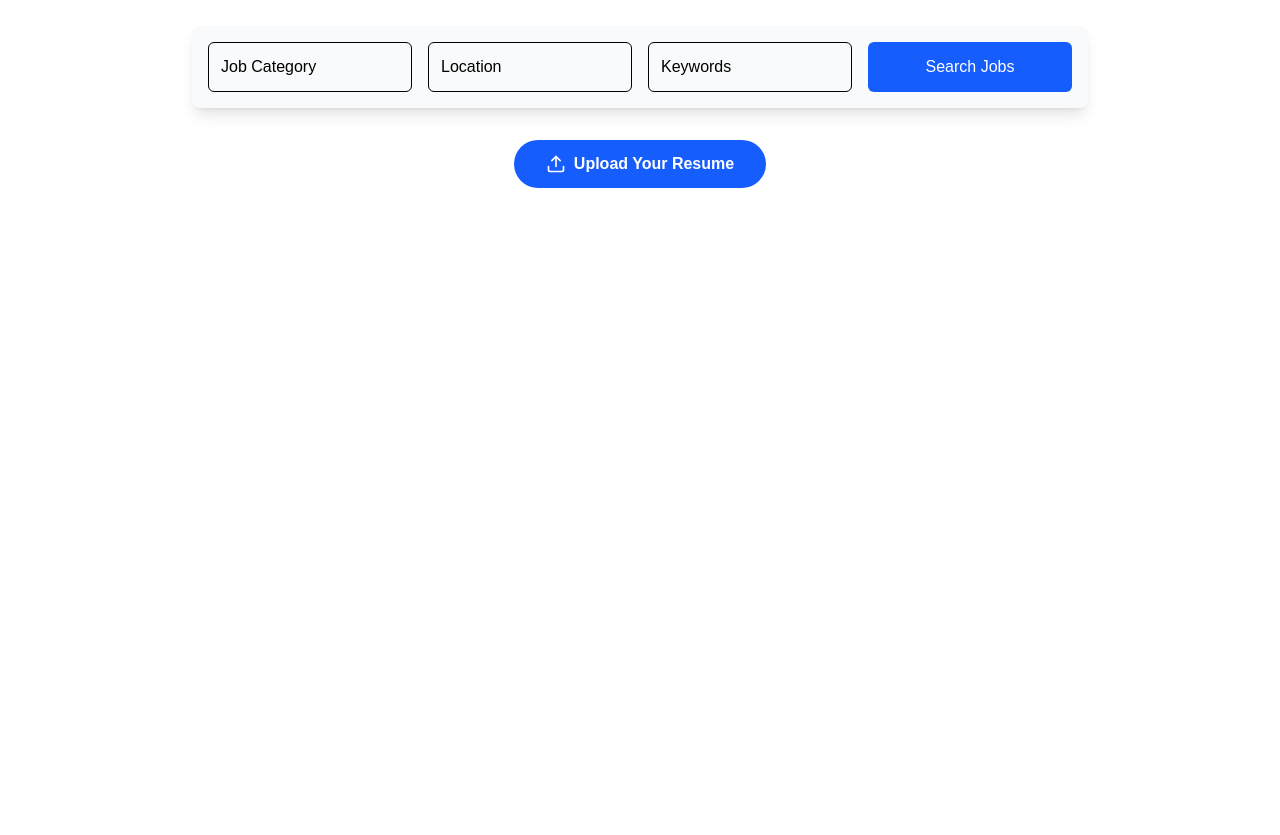
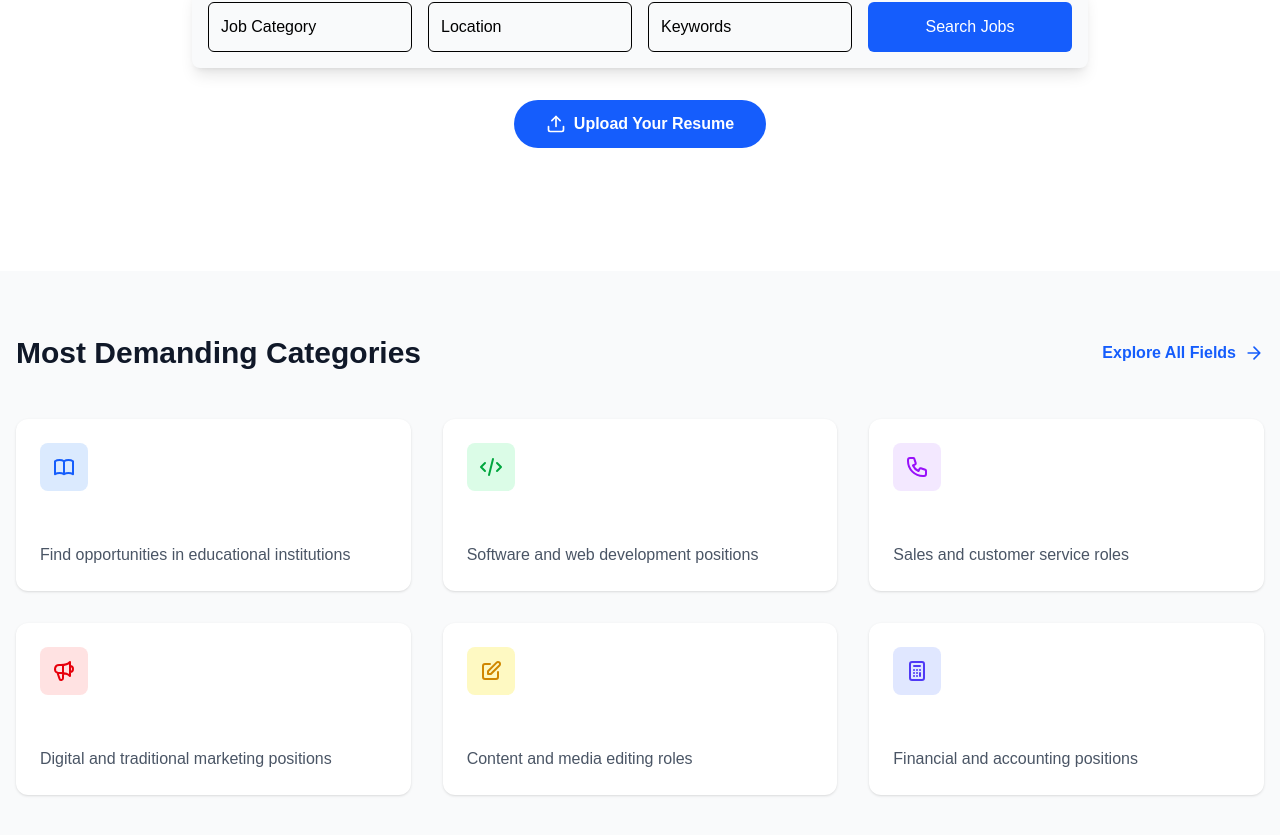
Before and after one commit to kajumac07/rozgar-web, a Next.js app: page / in a window 1280 px wide. Shown: the part 363-1198 px from the top of the page. Before the commit the page ends 800 px from the top, so only its background shows below. Built offline with nearby package versions, Linux system fonts and the light colour scheme.

Commit message:
Add CategorySection component to Home page and adjust HeroSection height for improved layout

```diff
--- /dev/null
+++ b/src/app/(home)/components/CategorySection.tsx
@@ -0,0 +1,171 @@
+import React from "react";
+import Link from "next/link";
+
+export default function CategorySectionComponent() {
+  return (
+    <section className="py-16 bg-gray-50">
+      <div className="container mx-auto px-4">
+        <div className="flex justify-between items-center mb-12">
+          <h2 className="text-3xl font-bold text-gray-900">
+            Most Demanding Categories
+          </h2>
+          <Link
+            href="/categories"
+            className="text-blue-600 hover:text-blue-700 font-semibold flex items-center gap-2"
+          >
+            Explore All Fields
+            <svg
+              xmlns="http://www.w3.org/2000/svg"
+              width="20"
+              height="20"
+              viewBox="0 0 24 24"
+              fill="none"
+              stroke="currentColor"
+              strokeWidth="2"
+              strokeLinecap="round"
+              strokeLinejoin="round"
+            >
+              <path d="M5 12h14M12 5l7 7-7 7" />
+            </svg>
+          </Link>
+        </div>
+
+        <div className="grid grid-cols-1 md:grid-cols-2 lg:grid-cols-3 gap-8">
+          <div className="bg-white p-6 rounded-xl shadow-sm hover:shadow-md transition-shadow">
+            <div className="w-12 h-12 bg-blue-100 rounded-lg flex items-center justify-center mb-4">
+              <svg
+                xmlns="http://www.w3.org/2000/svg"
+                className="h-6 w-6 text-blue-600"
+                fill="none"
+                viewBox="0 0 24 24"
+                stroke="currentColor"
+              >
+                <path
+                  strokeLinecap="round"
+                  strokeLinejoin="round"
+                  strokeWidth={2}
+                  d="M12 6.253v13m0-13C10.832 5.477 9.246 5 7.5 5S4.168 5.477 3 6.253v13C4.168 18.477 5.754 18 7.5 18s3.332.477 4.5 1.253m0-13C13.168 5.477 14.754 5 16.5 5c1.747 0 3.332.477 4.5 1.253v13C19.832 18.477 18.247 18 16.5 18c-1.746 0-3.332.477-4.5 1.253"
+                />
+              </svg>
+            </div>
+            <h3 className="text-xl font-semibold mb-2">
+              School and College Staff
+            </h3>
+            <p className="text-gray-600">
+              Find opportunities in educational institutions
+            </p>
+          </div>
+
+          <div className="bg-white p-6 rounded-xl shadow-sm hover:shadow-md transition-shadow">
+            <div className="w-12 h-12 bg-green-100 rounded-lg flex items-center justify-center mb-4">
+              <svg
+                xmlns="http://www.w3.org/2000/svg"
+                className="h-6 w-6 text-green-600"
+                fill="none"
+                viewBox="0 0 24 24"
+                stroke="currentColor"
+              >
+                <path
+                  strokeLinecap="round"
+                  strokeLinejoin="round"
+                  strokeWidth={2}
+                  d="M10 20l4-16m4 4l4 4-4 4M6 16l-4-4 4-4"
+                />
+              </svg>
+            </div>
+            <h3 className="text-xl font-semibold mb-2">Development</h3>
+            <p className="text-gray-600">
+              Software and web development positions
+            </p>
+          </div>
+
+          <div className="bg-white p-6 rounded-xl shadow-sm hover:shadow-md transition-shadow">
+            <div className="w-12 h-12 bg-purple-100 rounded-lg flex items-center justify-center mb-4">
+              <svg
+                xmlns="http://www.w3.org/2000/svg"
+                className="h-6 w-6 text-purple-600"
+                fill="none"
+                viewBox="0 0 24 24"
+                stroke="currentColor"
+              >
+                <path
+                  strokeLinecap="round"
+                  strokeLinejoin="round"
+                  strokeWidth={2}
+                  d="M3 5a2 2 0 012-2h3.28a1 1 0 01.948.684l1.498 4.493a1 1 0 01-.502 1.21l-2.257 1.13a11.042 11.042 0 005.516 5.516l1.13-2.257a1 1 0 011.21-.502l4.493 1.498a1 1 0 01.684.949V19a2 2 0 01-2 2h-1C9.716 21 3 14.284 3 6V5z"
+                />
+              </svg>
+            </div>
+            <h3 className="text-xl font-semibold mb-2">Telemarketing</h3>
+            <p className="text-gray-600">Sales and customer service roles</p>
+          </div>
+
+          <div className="bg-white p-6 rounded-xl shadow-sm hover:shadow-md transition-shadow">
+            <div className="w-12 h-12 bg-red-100 rounded-lg flex items-center justify-center mb-4">
+              <svg
+                xmlns="http://www.w3.org/2000/svg"
+                className="h-6 w-6 text-red-600"
+                fill="none"
+                viewBox="0 0 24 24"
+                stroke="currentColor"
+              >
+                <path
+                  strokeLinecap="round"
+                  strokeLinejoin="round"
+                  strokeWidth={2}
+                  d="M11 5.882V19.24a1.76 1.76 0 01-3.417.592l-2.147-6.15M18 13a3 3 0 100-6M5.436 13.683A4.001 4.001 0 017 6h1.832c4.1 0 7.625-1.234 9.168-3v14c-1.543-1.766-5.067-3-9.168-3H7a3.988 3.988 0 01-1.564-.317z"
+                />
+              </svg>
+            </div>
+            <h3 className="text-xl font-semibold mb-2">Marketing</h3>
+            <p className="text-gray-600">
+              Digital and traditional marketing positions
+            </p>
+          </div>
+
+          <div className="bg-white p-6 rounded-xl shadow-sm hover:shadow-md transition-shadow">
+            <div className="w-12 h-12 bg-yellow-100 rounded-lg flex items-center justify-center mb-4">
+              <svg
+                xmlns="http://www.w3.org/2000/svg"
+                className="h-6 w-6 text-yellow-600"
+                fill="none"
+                viewBox="0 0 24 24"
+                stroke="currentColor"
+              >
+                <path
+                  strokeLinecap="round"
+                  strokeLinejoin="round"
+                  strokeWidth={2}
+                  d="M11 5H6a2 2 0 00-2 2v11a2 2 0 002 2h11a2 2 0 002-2v-5m-1.414-9.414a2 2 0 112.828 2.828L11.828 15H9v-2.828l8.586-8.586z"
+                />
+              </svg>
+            </div>
+            <h3 className="text-xl font-semibold mb-2">Editing</h3>
+            <p className="text-gray-600">Content and media editing roles</p>
+          </div>
+
+          <div className="bg-white p-6 rounded-xl shadow-sm hover:shadow-md transition-shadow">
+            <div className="w-12 h-12 bg-indigo-100 rounded-lg flex items-center justify-center mb-4">
+              <svg
+                xmlns="http://www.w3.org/2000/svg"
+                className="h-6 w-6 text-indigo-600"
+                fill="none"
+                viewBox="0 0 24 24"
+                stroke="currentColor"
+              >
+                <path
+                  strokeLinecap="round"
+                  strokeLinejoin="round"
+                  strokeWidth={2}
+                  d="M9 7h6m0 10v-3m-3 3h.01M9 17h.01M9 14h.01M12 14h.01M15 11h.01M12 11h.01M9 11h.01M7 21h10a2 2 0 002-2V5a2 2 0 00-2-2H7a2 2 0 00-2 2v14a2 2 0 002 2z"
+                />
+              </svg>
+            </div>
+            <h3 className="text-xl font-semibold mb-2">Accounting</h3>
+            <p className="text-gray-600">Financial and accounting positions</p>
+          </div>
+        </div>
+      </div>
+    </section>
+  );
+}
--- a/src/app/(home)/components/Hero.tsx
+++ b/src/app/(home)/components/Hero.tsx
@@ -2,7 +2,7 @@ import React from "react";
 
 export default function HeroSectionComp() {
   return (
-    <div className="min-h-[80vh] flex items-center justify-center bg-white">
+    <div className="min-h-[70vh] flex items-center justify-center bg-white">
       <div className="container mx-auto px-4">
         <div className="text-center">
           <h1 className="text-5xl md:text-7xl font-bold text-blue-600 mb-4">
--- a/src/app/(home)/page.tsx
+++ b/src/app/(home)/page.tsx
@@ -1,9 +1,11 @@
+import CategorySectionComponent from "./components/CategorySection";
 import HeroSectionComp from "./components/Hero";
 
 export default function Home() {
   return (
     <div>
       <HeroSectionComp />
+      <CategorySectionComponent />
     </div>
   );
 }
```
